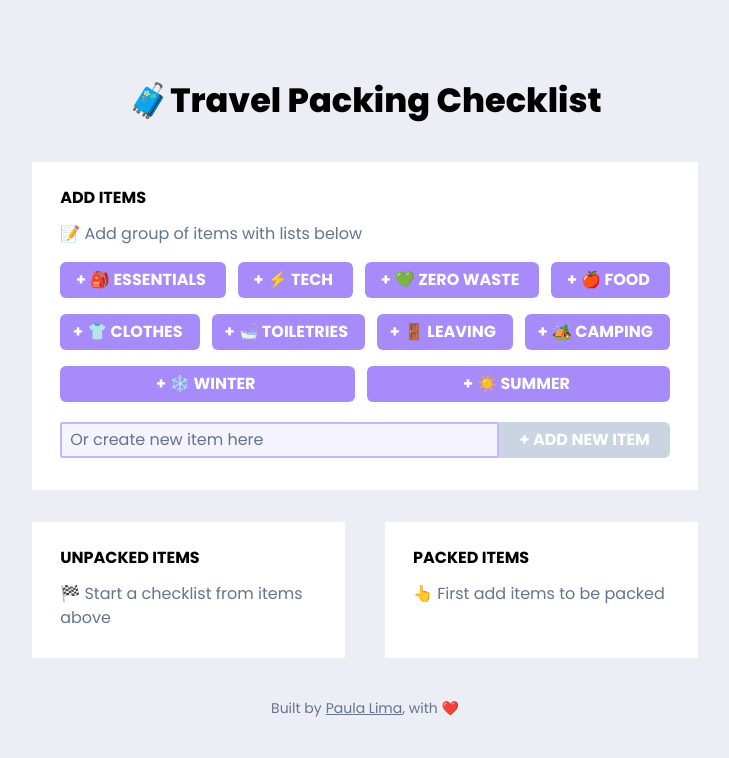
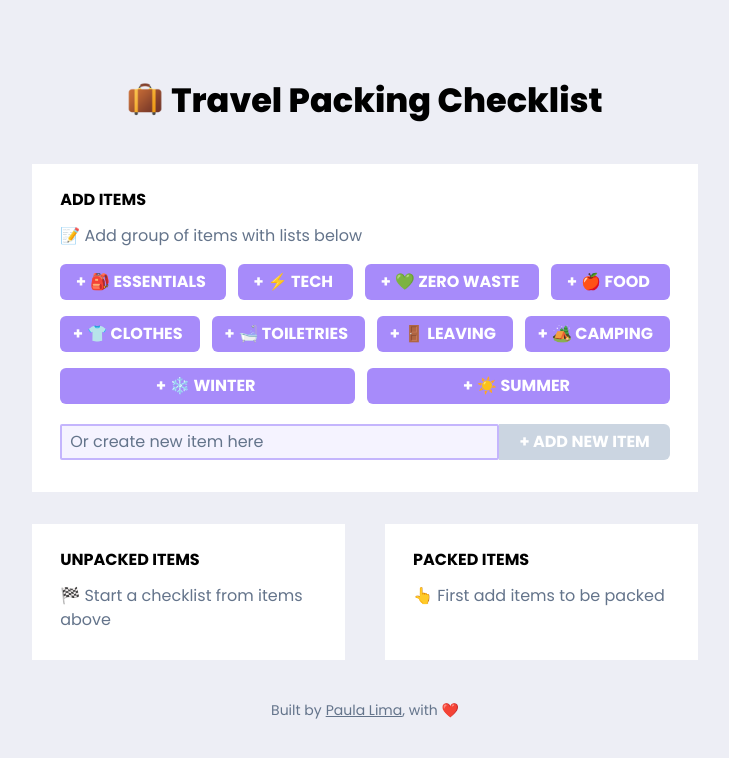
Before and after one commit to paulafffl/travel_packing_checklist, a React (Create React App) app: page / in a window 1280 px wide. Shown: the top 758 px of the page, without its empty margins (275-1004 px from the left). Built offline with nearby package versions, Linux system fonts and the light colour scheme.

Commit message:
Replace emoji with logo

```diff
--- a/src/components/App.tsx
+++ b/src/components/App.tsx
@@ -5,7 +5,10 @@ function App() {
   return (
     <div className="outer-margin">
       <header>
-        <h1>{`🧳Travel Packing\u00A0Checklist`}</h1>
+        <h1>
+          <img src="./logo192.png" alt="Logo" className="mb-1.5 mr-2 inline-block h-9 w-9" />
+          {`Travel Packing\u00A0Checklist`}
+        </h1>
       </header>
       <main>
         <AddSection />
```
Also changed, not shown: src/logo192.png (added).
